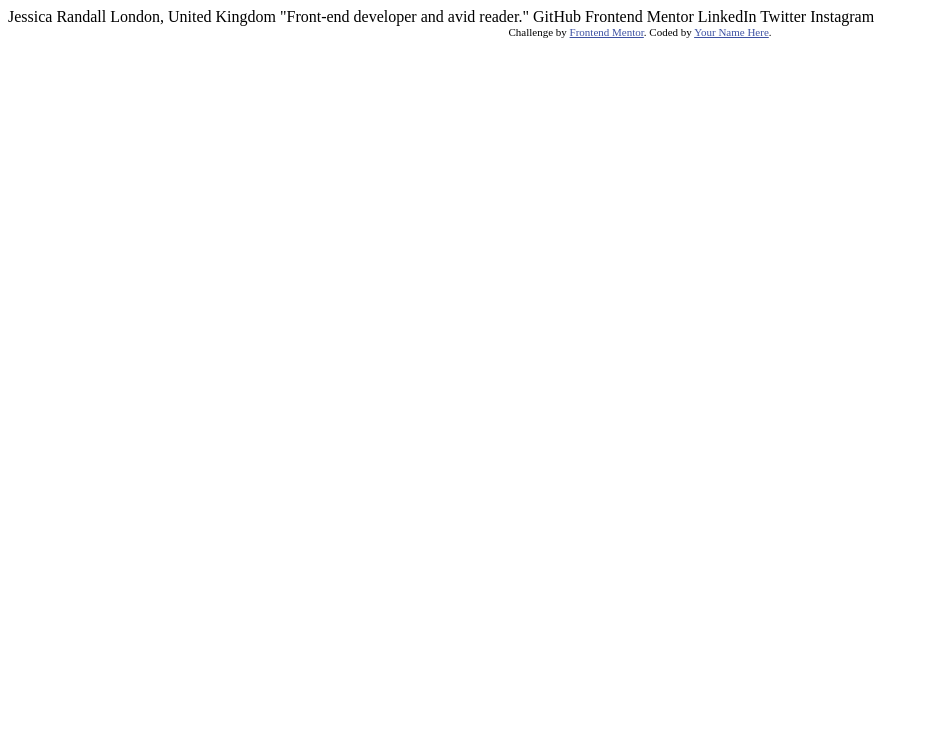
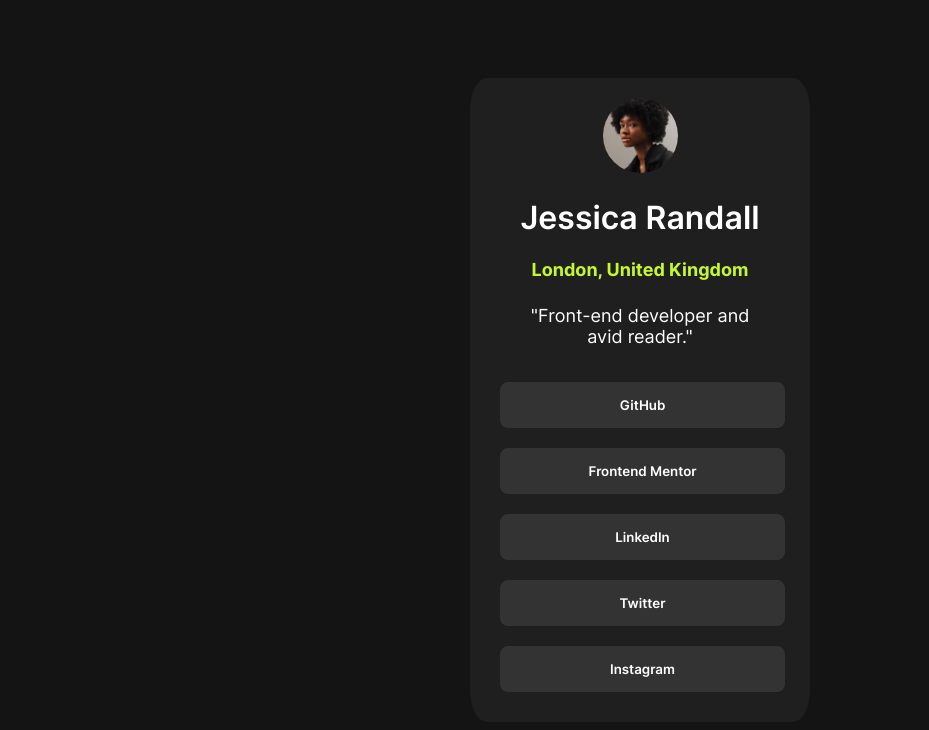
Before and after one commit to gckush/social-links, a plain HTML site: page index.html in a window 1280 px wide. Shown: the whole page, without its empty margins (0-929 px from the left). Drawn offline with Linux system fonts and the light colour scheme.

Commit message:
Solution commit

```diff
--- a/index.html
+++ b/index.html
@@ -5,30 +5,23 @@
   <meta name="viewport" content="width=device-width, initial-scale=1.0"> <!-- displays site properly based on user's device -->
 
   <link rel="icon" type="image/png" sizes="32x32" href="./assets/images/favicon-32x32.png">
+  <link rel="stylesheet" href="social-links.css">
 
   <title>Frontend Mentor | Social links profile</title>
-
-  <!-- Feel free to remove these styles or customise in your own stylesheet 👍 -->
-  <style>
-    .attribution { font-size: 11px; text-align: center; }
-    .attribution a { color: hsl(228, 45%, 44%); }
-  </style>
 </head>
 <body>
-
-  Jessica Randall
-  London, United Kingdom
-  "Front-end developer and avid reader."
-
-  GitHub
-  Frontend Mentor
-  LinkedIn
-  Twitter
-  Instagram
-
-  <div class="attribution">
-    Challenge by <a href="https://www.frontendmentor.io?ref=challenge" target="_blank">Frontend Mentor</a>.
-    Coded by <a href="#">Your Name Here</a>.
-  </div>
+  <main>
+    <div>
+      <img src="assets/images/avatar-jessica.jpeg" alt="Jessica Pic">
+      <h1>Jessica Randall</h1>
+      <h3>London, United Kingdom</h3>
+      <h2>"Front-end developer and avid reader."</h2>
+      <button>GitHub</button>
+      <button>Frontend Mentor</button>
+      <button>LinkedIn</button>
+      <button>Twitter</button>
+      <button>Instagram</button>
+    </div>
+  </main>
 </body>
 </html>
--- /dev/null
+++ b/social-links.css
@@ -0,0 +1,54 @@
+@font-face {
+    font-family: Inter;
+    src: url(assets/fonts/Inter-VariableFont_slnt\,wght.ttf);
+}
+
+body {
+    background-color: hsl(0, 0%, 8%);
+}
+
+div {
+    position: fixed;
+    top: 50%;
+    left: 50%;
+    transform: translate(-50%, -50%);
+    text-align: center;
+    width: 300px;
+    background-color: hsl(0, 0%, 12%);
+    color: hsl(0, 0%, 100%);
+    font-family: Inter;
+    font-weight: 400;
+    border-radius: 5%;
+    padding: 20px;
+}
+img {
+    border-radius: 50%;
+    width:25%;
+}
+h1 {
+    font-weight: 600;
+}
+h2 {
+    font-weight: 400;
+    font-size: large;
+    margin: 25px;
+}
+h3 {
+    color: hsl(75, 94%, 57%);
+    font-size: large;
+}
+button {
+    background-color: hsl(0, 0%, 20%);
+    color: hsl(0, 0%, 100%);
+    width: 95%;
+    padding: 15px;
+    margin: 10px;
+    font-family: Inter;
+    font-weight: 600;
+    border-radius: 8px;
+    border-style: none;
+}
+button:hover {
+    background-color: hsl(75, 94%, 57%);
+    color: hsl(0, 0%, 8%);
+}
```
